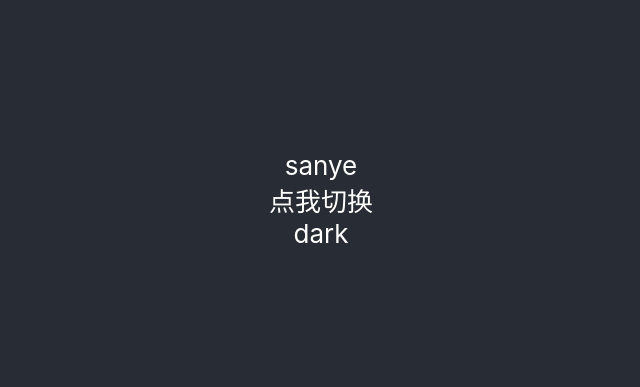
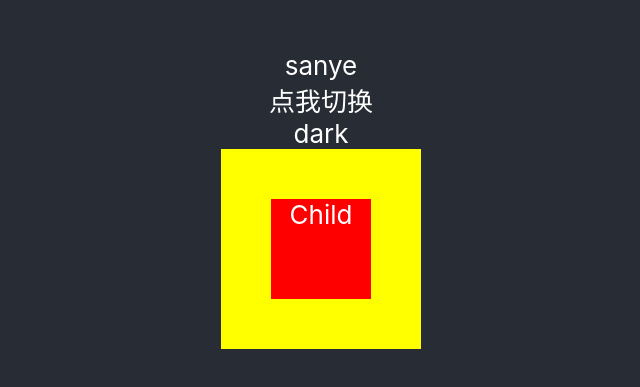
Before and after one commit to BraveHead/ReactHooks, a React (Create React App) app: page / in a window 1280 px wide. Shown: the part 201-588 px from the top of the page, without its empty margins (319-959 px from the left). Built offline with nearby package versions, Linux system fonts and the light colour scheme.

Commit message:
feat: 增加对react合成事件和源生js事件的理解

```diff
--- a/src/App.js
+++ b/src/App.js
@@ -1,4 +1,4 @@
-import React, {  } from 'react';
+import React, { useEffect } from 'react';
 import useName from './hooks/Name';
 import ToolBar from './modules/toolbar/index';
 import {ThemeContext} from './store/useToolbarReducer';
@@ -12,6 +12,43 @@ function App() {
 
   const genInstance = gen();
 
+  const handleFarClick = (e) => {
+    // e.stopPropagation();
+    // e.stopImmediatePropagation();
+    // e.nativeEvent.stopImmediatePropagation();
+    console.log('far react click!');
+  }
+
+  const handleChildClick = (e) => {
+    // e.stopPropagation();
+    e.nativeEvent.stopImmediatePropagation();
+
+    console.log('child react click!');
+  }
+
+  useEffect(() => {
+    document.addEventListener('click', (e) => {
+      // e.stopPropagation();
+      // e.stopImmediatePropagation();
+      console.log('document click 1!');
+    }, true);
+    document.addEventListener('click', (e) => {
+      // e.stopPropagation();
+      // e.stopImmediatePropagation();
+      console.log('document click 2!');
+    }, false);
+
+    // const farDom = document.querySelector('#far');
+    // const child = document.querySelector('#child');
+
+    // farDom.addEventListener('click', (e) => {
+    //   console.log('fardom js click!');
+    // }, true);
+    // child.addEventListener('click', (e) => {
+    //   console.log('childDom js click!');
+    // }, true)
+  }, []);
+
   return (
     <div className="App">
       <header className="App-header">
@@ -20,6 +57,10 @@ function App() {
         <ThemeContext.Provider value='dark'>
           <ToolBar/>
         </ThemeContext.Provider>
+
+        <div id="far" onClick={handleFarClick} style={{ width: 200, height: 200, position: 'relative', background: 'yellow' }}>
+            <div id="child" onClick={handleChildClick} style={{ width: 100, height: 100, position: 'absolute', left: 50, top: 50, background: 'red' }}>Child</div>
+        </div>
       </header>
     </div>
   );
```
Also changed, not shown: 1 other file (tests, documents, lock files or other folders).
